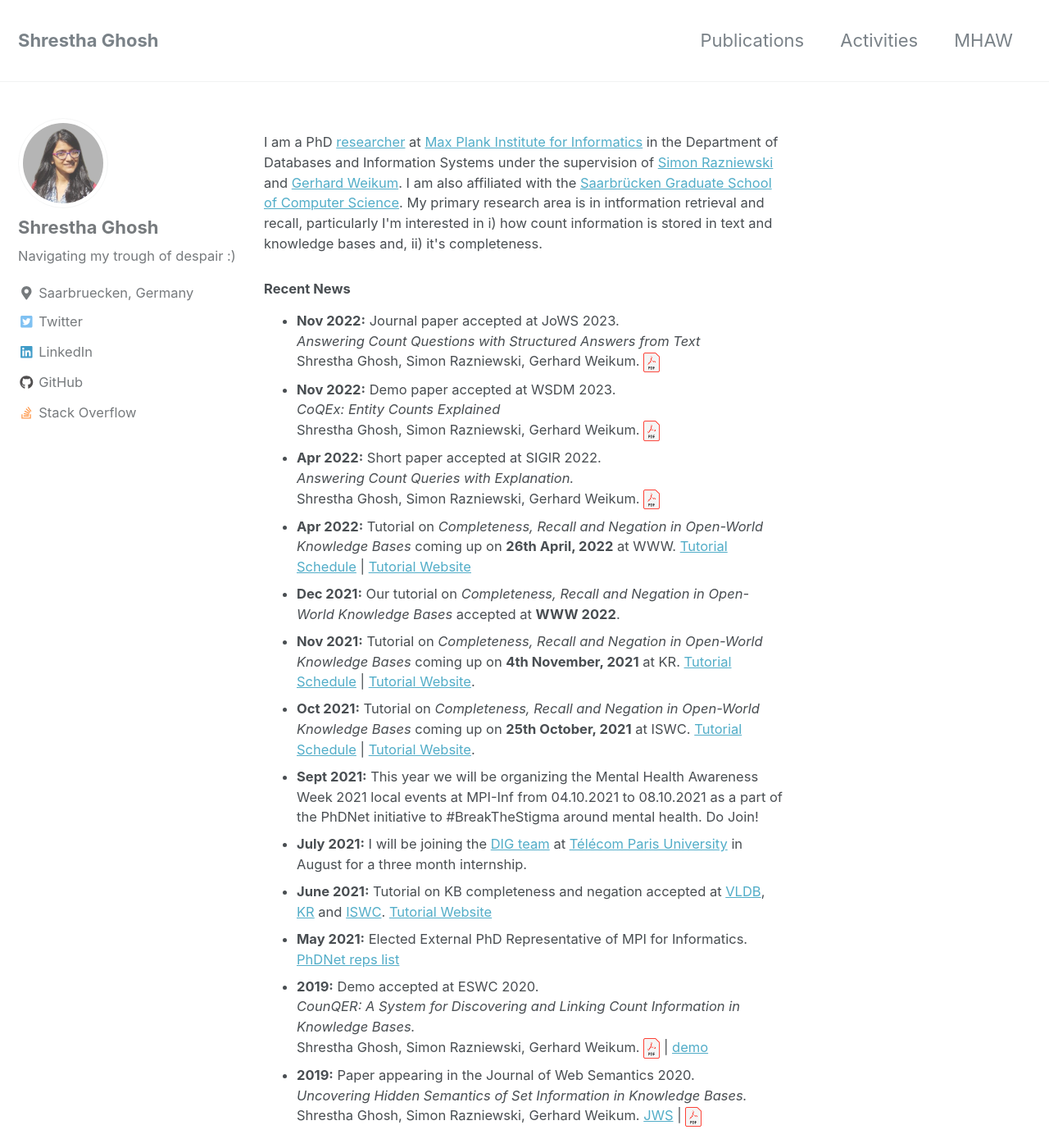
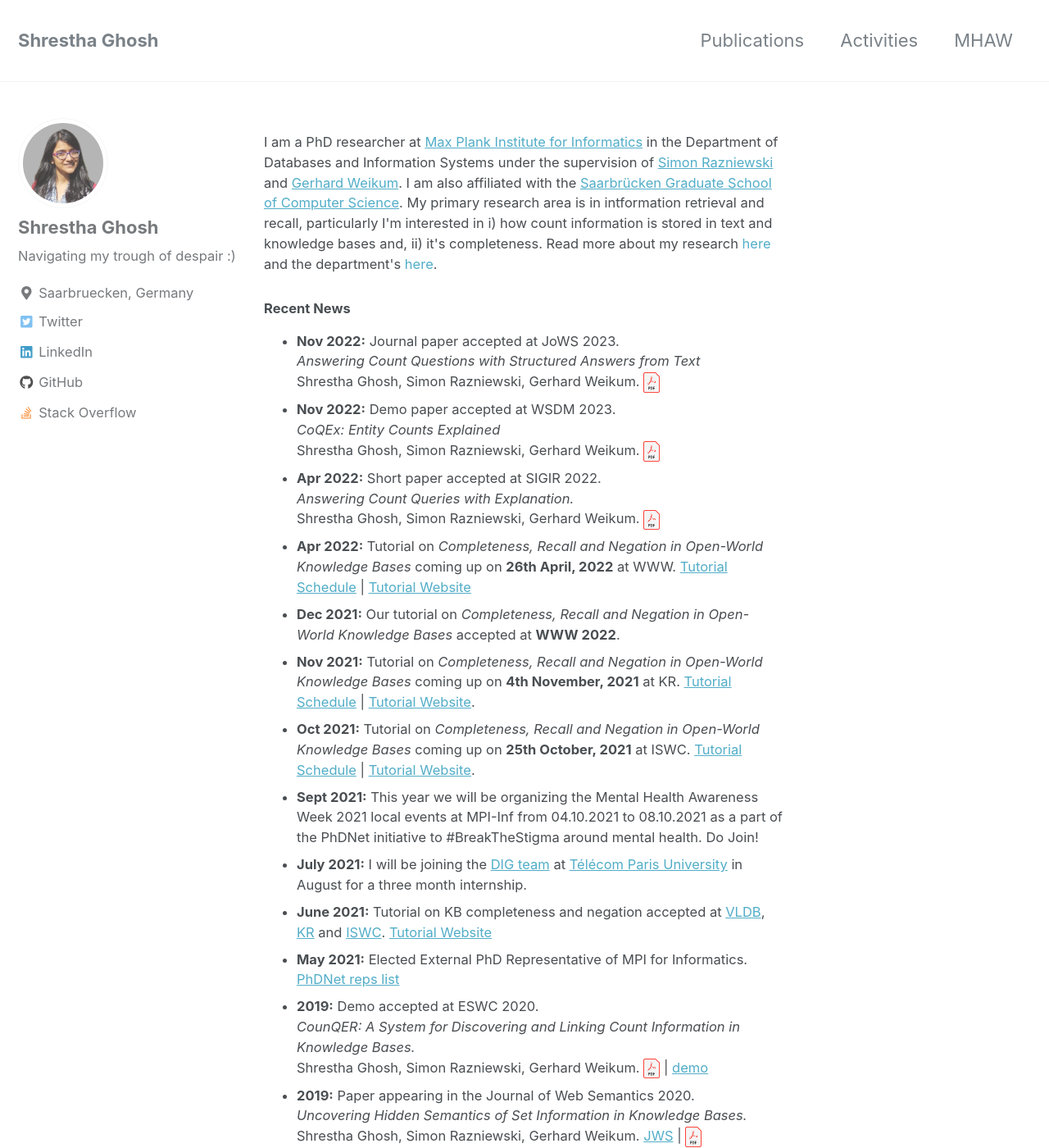
Before and after one commit to ghoshs/ghoshs.github.io, a Jekyll site: the page built from index.html, in a window 1280 px wide and 1400 px high. Shown: the whole window at 82% size. Built offline with Jekyll 4.4.1, drawn with Linux system fonts in a browser that asks for light colours; nearby versions of some CDN libraries; the list of posts is cut into pages by our own code.

Commit message:
minor fix

```diff
--- a/_layouts/home.html
+++ b/_layouts/home.html
@@ -6,7 +6,7 @@ layout: archive
 
 
 <div class="small">
-<p>I am a PhD <a href="http://people.mpi-inf.mpg.de/~ghoshs/">researcher</a> at <a href="https://www.mpi-inf.mpg.de">Max Plank Institute for Informatics</a> in the Department of Databases and Information Systems under the supervision of <a href="http://people.mpi-inf.mpg.de/~srazniew/">Simon Razniewski</a> and <a href="http://people.mpi-inf.mpg.de/~weikum">Gerhard Weikum</a>. I am also affiliated with the <a href="https://www.graduateschool-computerscience.de/">Saarbrücken Graduate School of Computer Science</a>. My primary research area is in intformation retrieval and recall, particularly I'm interested in i) how count information is stored in text and knowledge bases and, ii) it's completeness. </p>
+<p>I am a PhD researcher at <a href="https://www.mpi-inf.mpg.de">Max Plank Institute for Informatics</a> in the Department of Databases and Information Systems under the supervision of <a href="http://people.mpi-inf.mpg.de/~srazniew/">Simon Razniewski</a> and <a href="http://people.mpi-inf.mpg.de/~weikum">Gerhard Weikum</a>. I am also affiliated with the <a href="https://www.graduateschool-computerscience.de/">Saarbrücken Graduate School of Computer Science</a>. My primary research area is in intformation retrieval and recall, particularly I'm interested in i) how count information is stored in text and knowledge bases and, ii) it's completeness. Read more about my research <a hre="https://www.mpi-inf.mpg.de/departments/databases-and-information-systems/research/knowledge-base-recall/counqer">here</a> and the department's <a hre="https://www.mpi-inf.mpg.de/departments/databases-and-information-systems/research">here</a>.</p>
 
 </div>
 
--- a/_sass/minimal-mistakes/_utilities.scss
+++ b/_sass/minimal-mistakes/_utilities.scss
@@ -186,7 +186,8 @@ body:hover .visually-hidden button {
   .fas,
   .fab,
   .far,
-  .fal {
+  .fal,
+  .ai {
     color: $text-color;
   }
 
```
